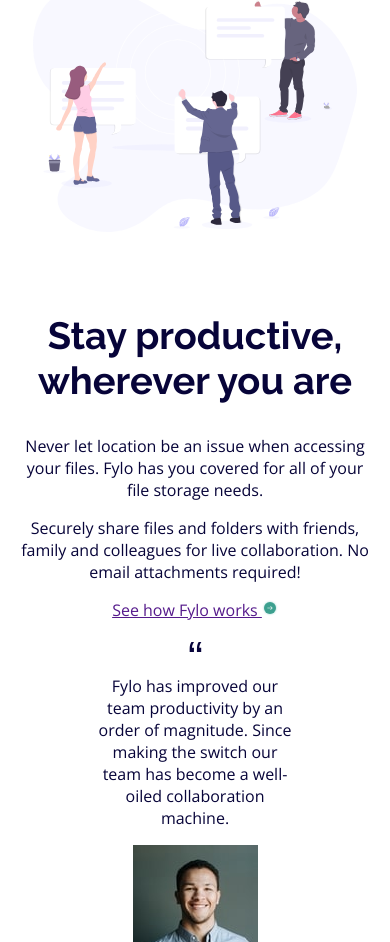
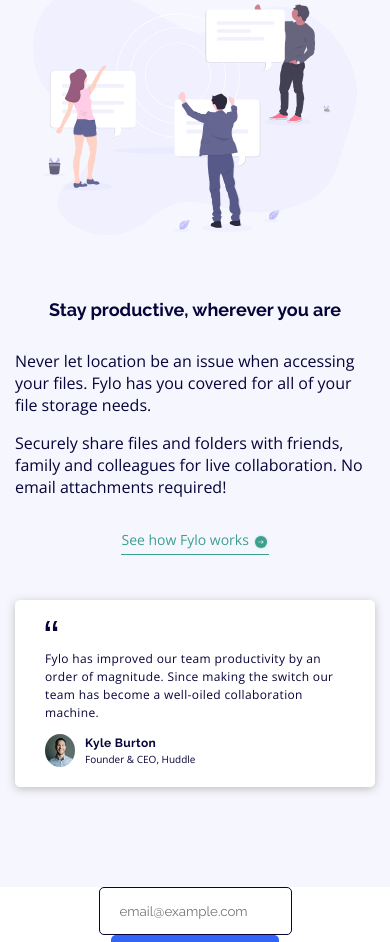
Before and after one commit to RaynaFaye/fylo-lp-two-columns, a plain HTML site: page index.html in a window 390 px wide. Shown: the part 1058-2000 px from the top of the page. Drawn offline with nearby package versions, Linux system fonts and the light colour scheme.

Commit message:
Second block section styled all viewports

```diff
--- a/css/style.css
+++ b/css/style.css
@@ -59,20 +59,24 @@
 /* Main content Sections */
 .section {
   display: flex;
+  column-gap: 30px;
   padding: 0 100px;
 }
 .section__text-block {
-  flex: 1 1 0;
+  flex: 1.1 1 0;
 }
 .section__illustration-img-block {
   flex: 1 1 0;
+  display: flex;
+  justify-content: center;
+  align-items: center;
 }
 .section__illustration-img {
   width: 100%;
 }
 /* First section */
 .first-section {
-  margin-bottom: 200px;
+  margin-bottom: 150px;
 }
 .first-section__form {
   display: flex;
@@ -83,6 +87,64 @@
 }
 .first-section__form__button {
   width: 30%;
+}
+/* Second section */
+.curve {
+  height: 114px;
+  background: url(../images/bg-curve-desktop.svg);
+}
+.second-section {
+  background: hsl(240, 75%, 98%);
+  font-size: 16px;
+}
+.second-section__paragraph {
+  margin-right: 75px;
+}
+.second-section__link {
+  color: hsl(170, 45%, 43%);
+  text-decoration: none;
+  /* text-underline-offset not yet well suported to get the uinderline offset correct: so using border */
+  border-bottom: 1px solid hsl(170, 45%, 43%);
+  padding-bottom: 5px;
+}
+.second-section__link__icon {
+  vertical-align: middle;
+}
+.second-section__testimonial {
+  background: #ffffff;
+  margin: 50px 0 100px 0;
+  font-size: 14px;
+  line-height: 1.5;
+  width: 50%;
+  border-radius: 5px;
+  box-shadow: 0px 2px 10px hsl(0, 0%, 75%);
+  padding: 20px 30px;
+  letter-spacing: 0.03em;
+}
+.second-section__blockquote {
+  margin: 0;
+}
+.second-section__testimonial__author {
+  display: flex;
+  flex-direction: row;
+  column-gap: 10px;
+}
+.second-section__testimonial__avatar {
+  border-radius: 50%;
+  width: 10%;
+}
+.second-section__testimonial__name-block {
+  display: flex;
+  flex-direction: column;
+}
+.second-section__testimonial__author-name {
+  font-weight: 700;
+  font-family: 'Raleway', sans-serif;
+  font-size: 12px;
+}
+.second-section__testimonial__author-job {
+  font-size: 11px;
+  letter-spacing: normal;
 }
 /* Attribution Section */
 .attribution {
@@ -104,12 +166,20 @@
   .header__menu__item {
     margin-right: 50px;
   }
+  /* Section */
+  .section__illustration-img-block {
+    align-items: flex-start;
+  }
   /* First section */
-  .first-section__title {
+  .title {
     font-size: 26px;
   }
   .first-section__form__button {
     width: 40%;
+  }
+  /* Second section */
+  .second-section__testimonial {
+    width: 100%;
   }
 }
 @media all and (max-width: 740px) {
@@ -132,23 +202,56 @@
     padding: 0 15px;
   }
   .section__illustration-img-block {
-    display: flex;
-    justify-content: center;
     margin-bottom: 50px;
   }
   .section__illustration-img {
     width: 90%;
   }
   /* First section */
+  .first-section {
+    margin-bottom: 100px;
+  }
   .first-section__form {
     row-gap: 20px;
     flex-direction: column;
   }
   .first-section__form__email-input {
-    width: 100%;
+    width: 90%;
     box-sizing: border-box;
+    align-self: center;
   }
   .first-section__form__button {
-    width: 100%;
+    width: 90%;
+    align-self: center;
+  }
+  /* Second section */
+  .curve {
+    height: 53px;
+    background: url(../images/bg-curve-mobile.svg);
+  }
+  .second-section {
+    padding-top: 50px;
+  }
+  .second-section__title {
+    font-size: 18px;
+    margin-bottom: 30px;
+  }
+  .second-section__paragraph {
+    margin-right: 0px;
+    text-align: left;
+  }
+  .second-section__paragraph:nth-child(2n + 1) {
+    margin-bottom: 30px;
+  }
+  .second-section__link {
+    font-size: 14px;
+  }
+  .second-section__testimonial {
+    text-align: left;
+    box-sizing: border-box;
+    font-size: 12px;
+  }
+  .second-section__testimonial__author-job {
+    font-size: 10px;
   }
 }
--- a/index.html
+++ b/index.html
@@ -39,23 +39,31 @@
         <img src="images/illustration-1.svg" alt="" class="section__illustration-img" />
       </div>
     </section>
-    <section class="section">
+    <div class="curve"></div>
+    <section class="section second-section">
       <div class="section__text-block">
-        <h2 class="title">Stay productive, wherever you are</h2>
-        <p>Never let location be an issue when accessing your files. Fylo has you covered for all of your file storage needs.</p>
-        <p>Securely share files and folders with friends, family and colleagues for live collaboration. No email attachments required!</p>
-        <a href="">See how Fylo works <img src="images/icon-arrow.svg" alt="" /></a>
-        <figure>
-          <blockquote>
+        <h2 class="title second-section__title">Stay productive, wherever you are</h2>
+        <p class="second-section__paragraph">
+          Never let location be an issue when accessing your files. Fylo has you covered for all of your file storage needs.
+        </p>
+        <p class="second-section__paragraph">
+          Securely share files and folders with friends, family and colleagues for live collaboration. No email attachments required!
+        </p>
+        <a href="" class="second-section__link">See how Fylo works <img src="images/icon-arrow.svg" alt="" class="second-section__link__icon" /></a>
+        <figure class="second-section__testimonial">
+          <blockquote class="second-section__blockquote">
             <img src="images/icon-quotes.svg" alt="" />
-            <p>
+            <p class="second-section__testimonial__paragraph">
               Fylo has improved our team productivity by an order of magnitude. Since making the switch our team has become a well-oiled collaboration
               machine.
             </p>
           </blockquote>
-          <div>
-            <img src="images/avatar-testimonial.jpg" alt="" />
-            <figcaption><span>Kyle Burton</span> <span>Founder & CEO, Huddle</span></figcaption>
+          <div class="second-section__testimonial__author">
+            <img src="images/avatar-testimonial.jpg" alt="" class="second-section__testimonial__avatar" />
+            <figcaption class="second-section__testimonial__name-block">
+              <span class="second-section__testimonial__author-name">Kyle Burton</span>
+              <span class="second-section__testimonial__author-job">Founder & CEO, Huddle</span>
+            </figcaption>
           </div>
         </figure>
       </div>
```
